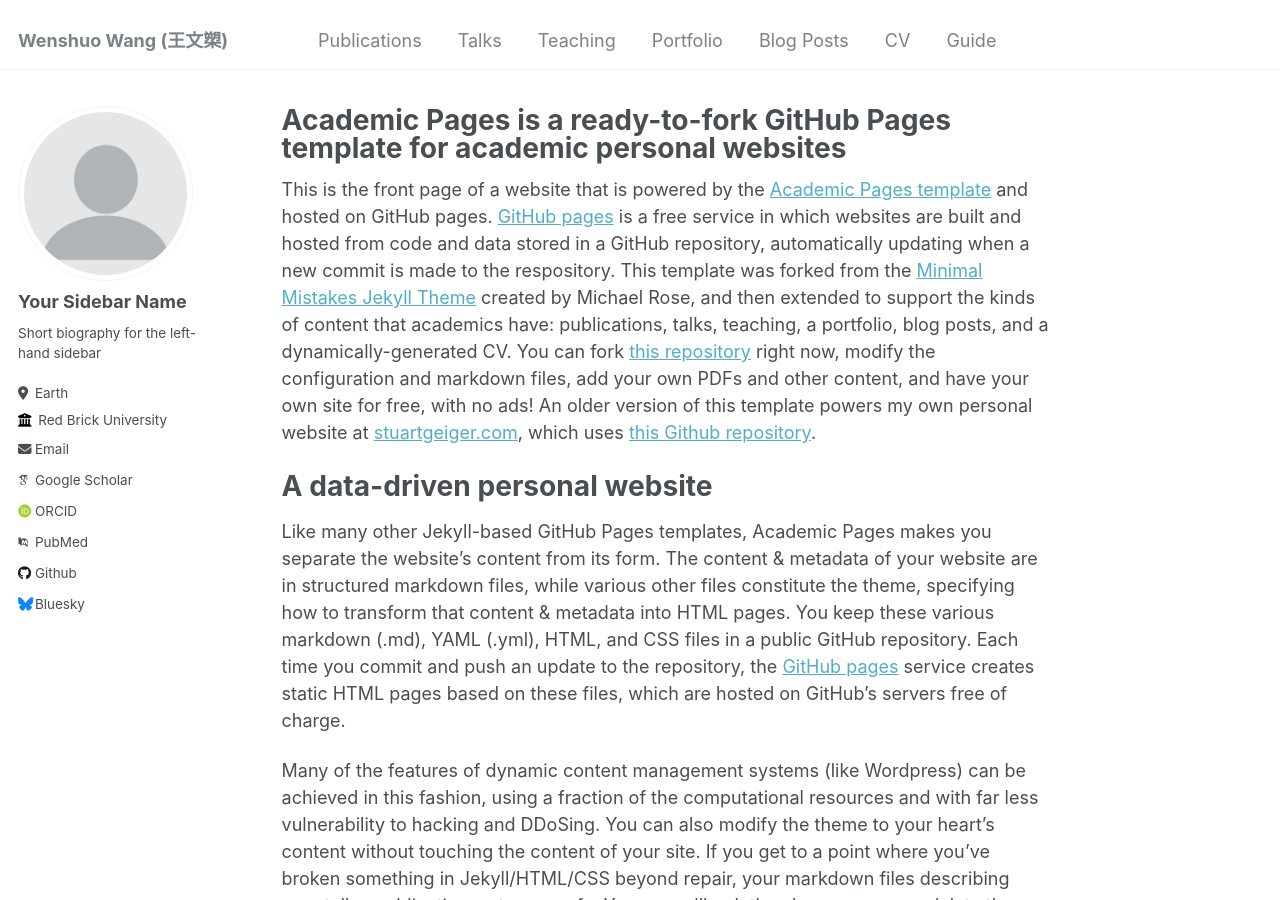
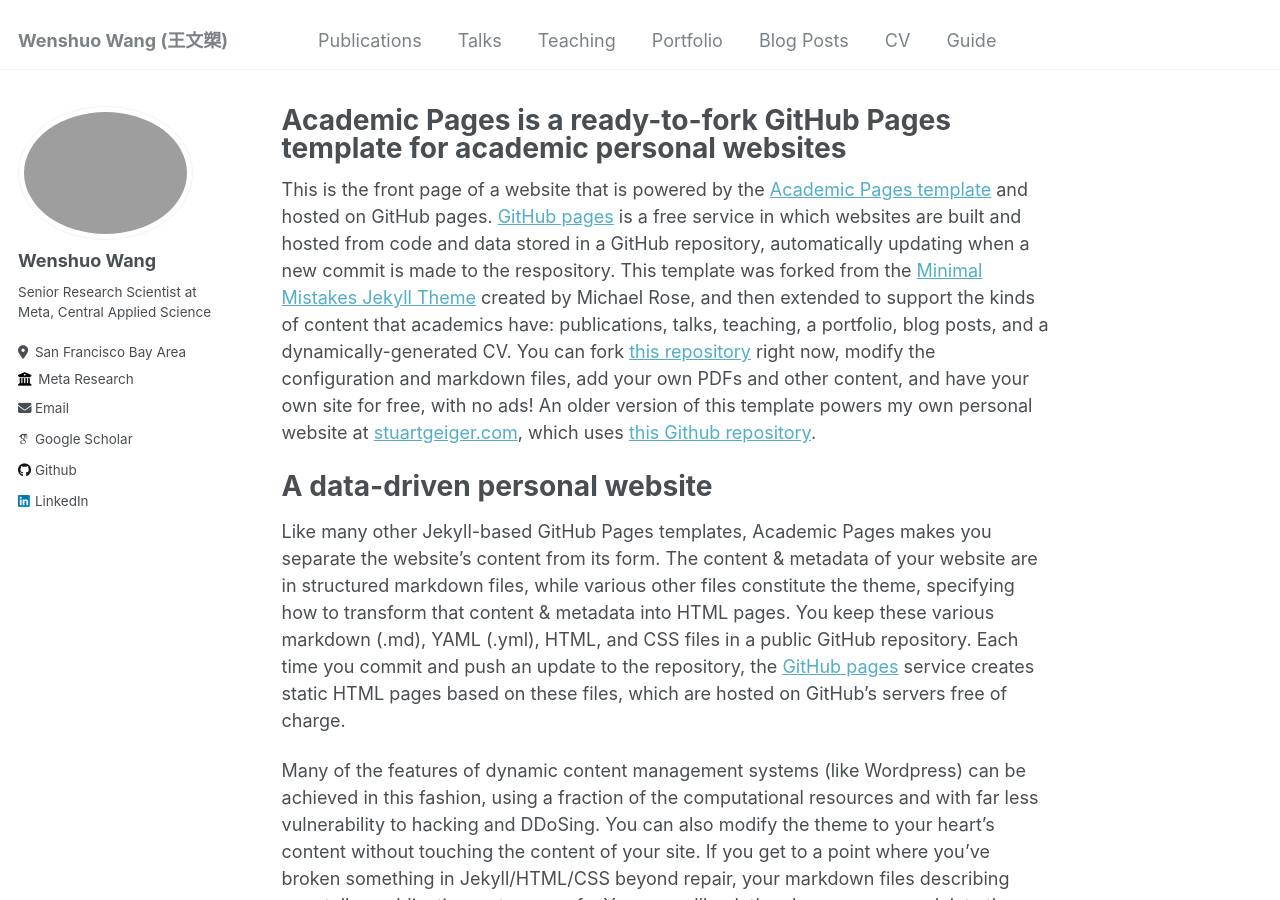
Before and after one commit to wenshuow/wenshuow.github.io, a Jekyll site: the page built from _pages/about.md, in a window 1280 px wide and 900 px high. Built offline with Jekyll 4.4.1, drawn with Linux system fonts in a browser that asks for light colours; some web fonts are replaced.

Commit message:
Update _config.yml

```diff
--- a/_config.yml
+++ b/_config.yml
@@ -21,34 +21,34 @@
 #               Additional customization can be done by editing /_includes/author-profile.html
 author:
   # Biographic information
-  avatar           : "profile.png"
-  name             : "Your Sidebar Name"
+  avatar           : "Profile_Wenshuo_Wang.jpeg"
+  name             : "Wenshuo Wang"
   pronouns         : # example: "she/her"
-  bio              : "Short biography for the left-hand sidebar"
-  location         : "Earth"
-  employer         : "Red Brick University"
+  bio              : "Senior Research Scientist at Meta, Central Applied Science"
+  location         : "San Francisco Bay Area"
+  employer         : "Meta Research"
   uri              : # URL
-  email            : "none@example.org"
+  email            : "wenshuowang1997@gmail.com"
 
   # Academic websites
   arxiv            : # URL - Update with the correct link to your profile
-  googlescholar    : "https://scholar.google.com/citations?user=PS_CX0AAAAAJ"
+  googlescholar    : "https://scholar.google.com/citations?user=sej1cJcAAAAJ"
   impactstory      : # URL
-  orcid            : "http://orcid.org/yourorcidurl"
+  orcid            : # "http://orcid.org/yourorcidurl"
   semantic         : # URL
-  pubmed           : "https://www.ncbi.nlm.nih.gov/pubmed/?term=john+snow"
+  pubmed           : # "https://www.ncbi.nlm.nih.gov/pubmed/?term=john+snow"
   researchgate     : # URL
 
   # Repositories and software development
   bitbucket        : # Username - Update with your username on the site
   codepen          : # Username
   dribbble         : # Username
-  github           : "academicpages"
+  github           : "wenshuow"
   kaggle           : # Username
   stackoverflow    : # User number or user number and name (i.e., use "1" or "1/jeff-atwood")
 
   # Social media
-  bluesky          : "bsky.app" # Replace this with you Bluesky username
+  bluesky          : # "bsky.app" # Replace this with you Bluesky username
   facebook         : # Username
   flickr           : # Username
   foursquare       : # Username
@@ -57,7 +57,7 @@
   keybase          : # Username
   instagram        : # Username
   lastfm           : # Username
-  linkedin         : # Username
+  linkedin         : wenshuo-wang1997
   mastodon         : # URL
   medium           : # URL
   pinterest        : # Username
```
